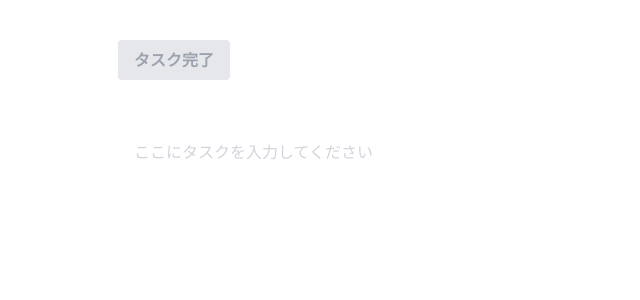
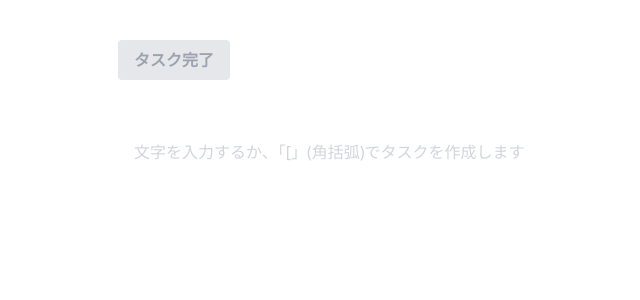
Before and after one commit to karintou8710/task-editor-poc, a React (Vite) app: page / in a window 1280 px wide. Shown: the top 300 px of the page, without its empty margins (194-834 px from the left). Built offline with nearby package versions, Linux system fonts and the light colour scheme.

Commit message:
feat: プレースホルダーをタスクにも付ける

```diff
--- /dev/null
+++ b/src/features/editor/component/editor/extensions.ts
@@ -0,0 +1,39 @@
+import Document from "@tiptap/extension-document";
+import Paragraph from "@tiptap/extension-paragraph";
+import Text from "@tiptap/extension-text";
+import Task from "../../extensions/task";
+import History from "@tiptap/extension-history";
+import Heading from "@tiptap/extension-heading";
+import ResetNode from "../../extensions/reset-node";
+import Placeholder from "@tiptap/extension-placeholder";
+import UniqueId from "../../extensions/unique-id";
+import Dropcursor from "@tiptap/extension-dropcursor";
+
+export const extensions = [
+  Document,
+  Paragraph,
+  Text,
+  Task,
+  History,
+  Heading.configure({
+    levels: [1, 2, 3],
+  }),
+  ResetNode,
+  Placeholder.configure({
+    placeholder: ({ node }) => {
+      if (node.type.name === "heading") {
+        return "タスクカテゴリを入力してください";
+      } else if (node.type.name === "paragraph") {
+        return "文字を入力するか、「[」(角括弧)でタスクを作成します";
+      } else if (node.type.name === "task") {
+        return "タスクを入力してください";
+      }
+
+      console.log(node.type.name);
+
+      return "";
+    },
+  }),
+  UniqueId,
+  Dropcursor,
+];
--- a/src/features/editor/component/editor/index.css
+++ b/src/features/editor/component/editor/index.css
@@ -36,10 +36,23 @@
     pointer-events: none;
   }
 
-  .is-empty::before {
-    @apply text-gray-300;
+  p.is-empty::before,
+  h1.is-empty::before,
+  h2.is-empty::before,
+  h3.is-empty::before {
+    @apply text-gray-400;
     content: attr(data-placeholder);
     float: left;
+    height: 0;
+    pointer-events: none;
+  }
+
+  .node-task.is-empty::before {
+    @apply text-gray-400;
+    content: attr(data-placeholder);
+    position: relative;
+    float: left;
+    left: 2.5rem;
     height: 0;
     pointer-events: none;
   }
--- a/src/features/editor/component/editor/index.tsx
+++ b/src/features/editor/component/editor/index.tsx
@@ -1,44 +1,11 @@
-import Document from "@tiptap/extension-document";
-import Paragraph from "@tiptap/extension-paragraph";
-import Text from "@tiptap/extension-text";
 import { EditorContent, useEditor } from "@tiptap/react";
 
+import useLocalContent, { setContent } from "../../hooks/useLocalContent";
+import Menu from "../menu";
+import DragHandle from "../../extensions/drag-handle";
+import { extensions } from "./extensions";
+
 import "./index.css";
-import Task from "../../extensions/task";
-import History from "@tiptap/extension-history";
-import Heading from "@tiptap/extension-heading";
-import ResetNode from "../../extensions/reset-node";
-import useLocalContent, { setContent } from "../../hooks/useLocalContent";
-import Placeholder from "@tiptap/extension-placeholder";
-import Menu from "../menu";
-import UniqueId from "../../extensions/unique-id";
-import DragHandle from "../../extensions/drag-handle";
-import Dropcursor from "@tiptap/extension-dropcursor";
-
-const extensions = [
-  Document,
-  Paragraph,
-  Text,
-  Task,
-  History,
-  Heading.configure({
-    levels: [1, 2, 3],
-  }),
-  ResetNode,
-  Placeholder.configure({
-    placeholder: ({ node }) => {
-      if (node.type.name === "heading") {
-        return "タスクカテゴリを入力してください";
-      } else if (node.type.name === "paragraph") {
-        return "ここにタスクを入力してください";
-      }
-
-      return "";
-    },
-  }),
-  UniqueId,
-  Dropcursor,
-];
 
 export default function Editor() {
   const content = useLocalContent();
```
